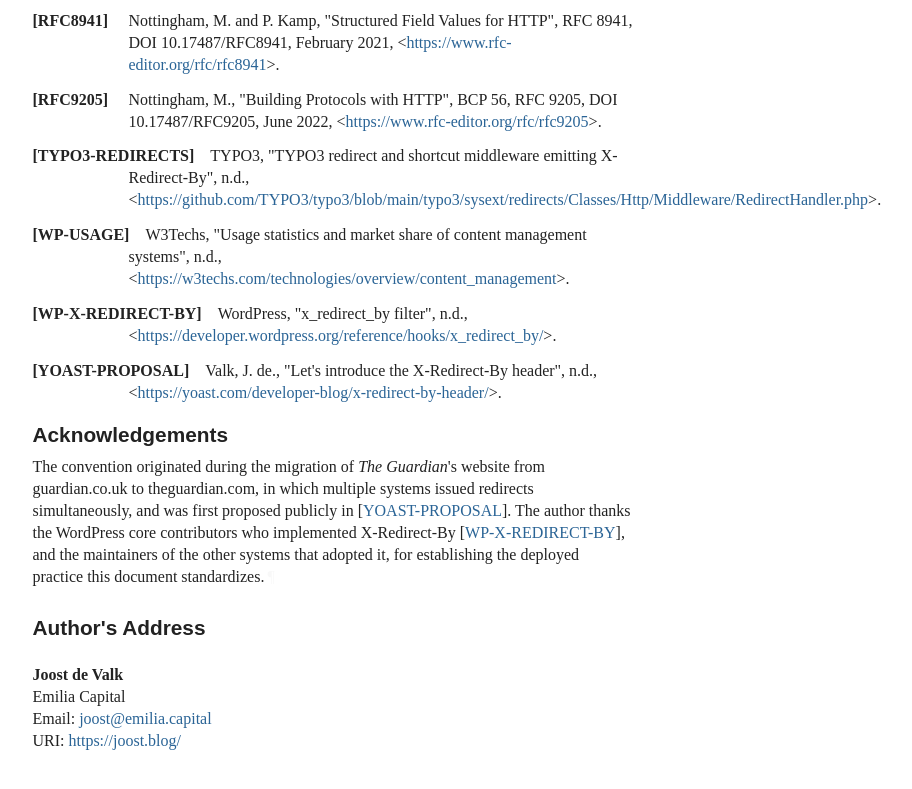
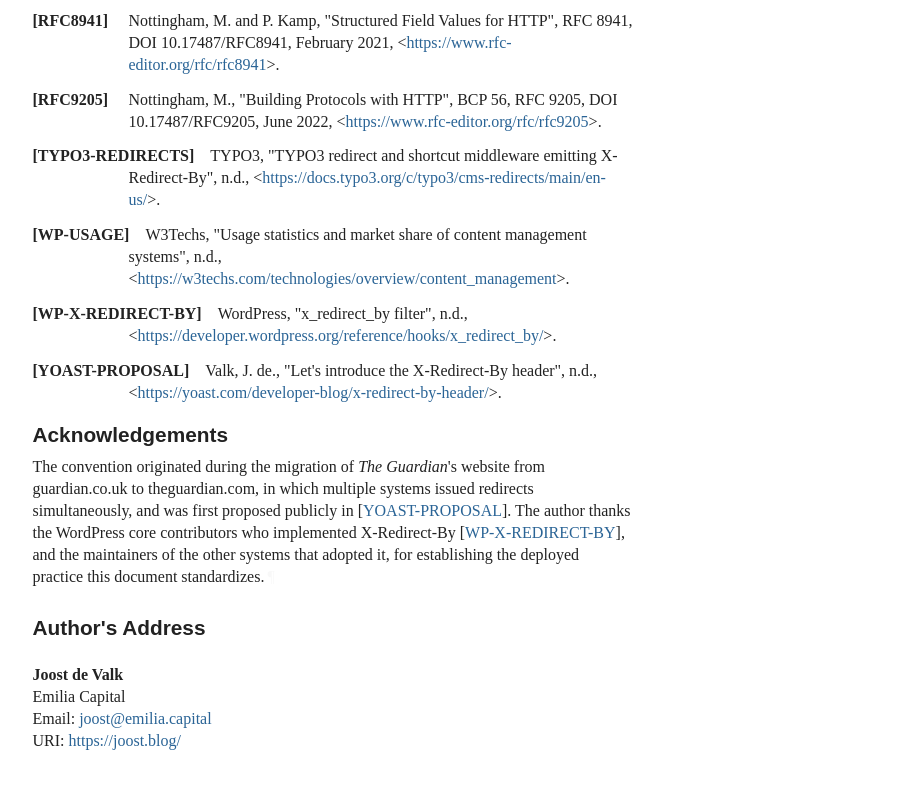
Before and after one commit to jdevalk/draft-devalk-redirect-by, a plain HTML site: page draft-devalk-redirect-by.html in a window 1280 px wide. Shown: the part 4265-5054 px from the top of the page, without its empty margins (92-1004 px from the left). Drawn offline with Linux system fonts and the light colour scheme; a web font is replaced by a local one.

Commit message:
Script updating gh-pages from 1cfcc97. [ci skip]

```diff
--- a/draft-devalk-redirect-by.html
+++ b/draft-devalk-redirect-by.html
@@ -1478,7 +1478,7 @@
 <dd class="break"></dd>
 <dt id="TYPO3-REDIRECTS">[TYPO3-REDIRECTS]</dt>
         <dd>
-<span class="refAuthor">TYPO3</span>, <span class="refTitle">"TYPO3 redirect and shortcut middleware emitting X-Redirect-By"</span>, <span>n.d.</span>, <span>&lt;<a href="https://github.com/TYPO3/typo3/blob/main/typo3/sysext/redirects/Classes/Http/Middleware/RedirectHandler.php">https://github.com/TYPO3/typo3/blob/main/typo3/sysext/redirects/Classes/Http/Middleware/RedirectHandler.php</a>&gt;</span>. </dd>
+<span class="refAuthor">TYPO3</span>, <span class="refTitle">"TYPO3 redirect and shortcut middleware emitting X-Redirect-By"</span>, <span>n.d.</span>, <span>&lt;<a href="https://docs.typo3.org/c/typo3/cms-redirects/main/en-us/">https://docs.typo3.org/c/typo3/cms-redirects/main/en-us/</a>&gt;</span>. </dd>
 <dd class="break"></dd>
 <dt id="WP-USAGE">[WP-USAGE]</dt>
         <dd>
```
Also changed, not shown: draft-devalk-redirect-by.txt.
